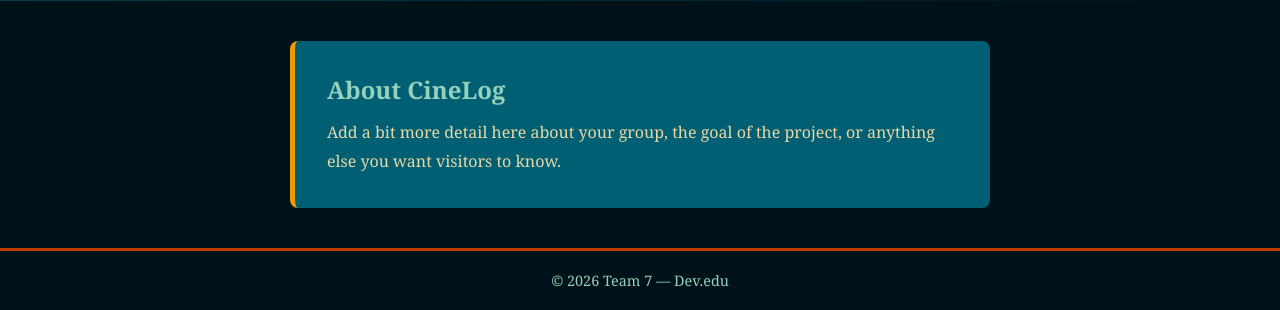
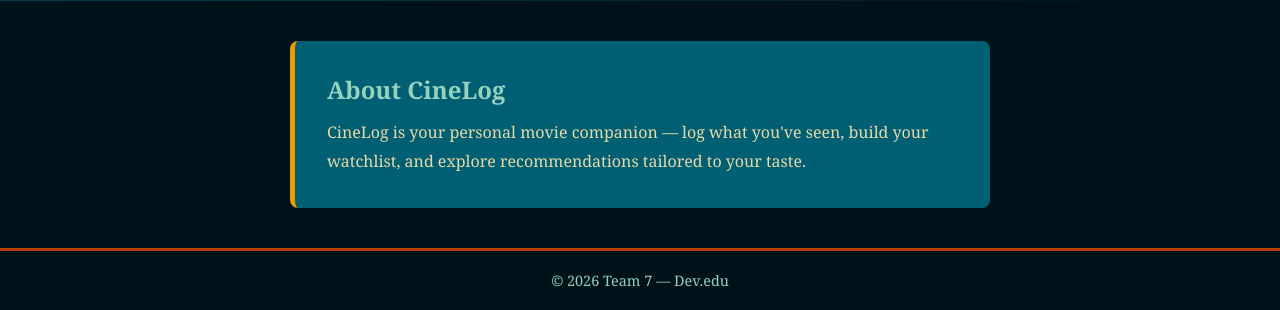
Before and after one commit to CS4300-CS5300-SP26/dev7_cust4, a Django app: page / in a window 1280 px wide. Shown: the part 1012-1322 px from the top of the page. Run offline with Django 4.2, Linux system fonts and the light colour scheme.

Commit message:
Fix about section description

```diff
--- a/cinelog/home/templates/index.html
+++ b/cinelog/home/templates/index.html
@@ -27,8 +27,7 @@
 
     <div class="card">
         <h2>About CineLog</h2>
-        <p>Add a bit more detail here about your group, the goal of the project,
-        or anything else you want visitors to know.</p>
+        <p>CineLog is your personal movie companion — log what you've seen, build your watchlist, and explore recommendations tailored to your taste.</p>
     </div>
 
     <footer>
```
